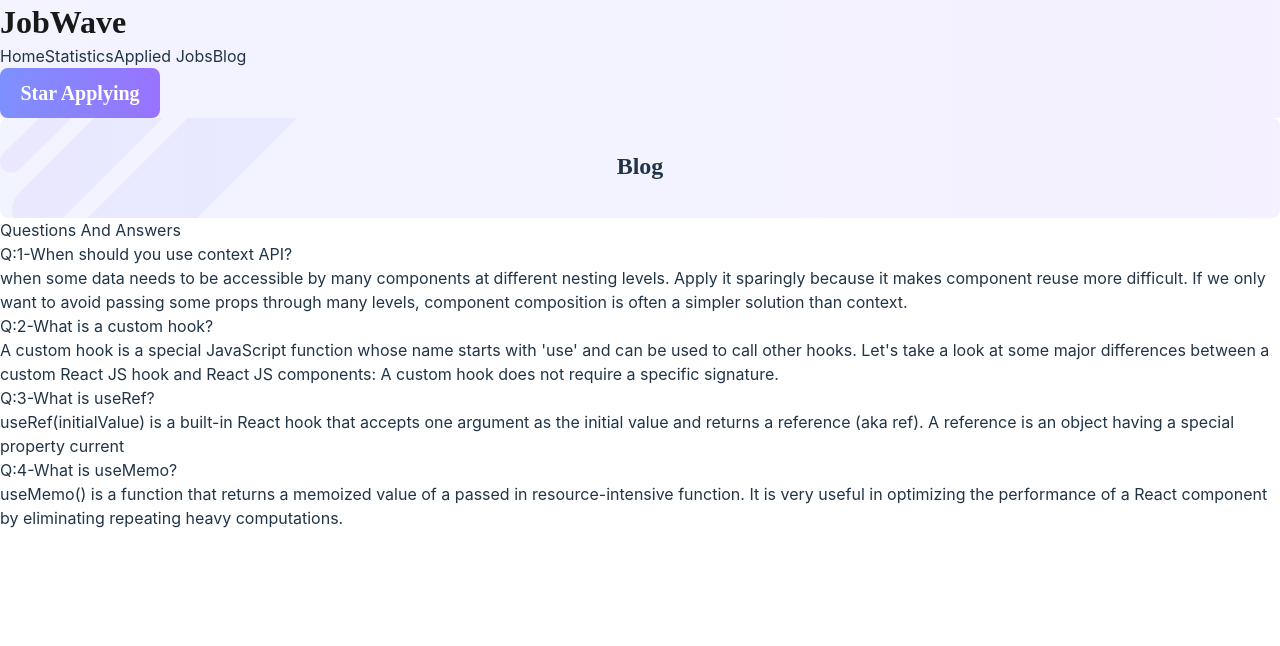
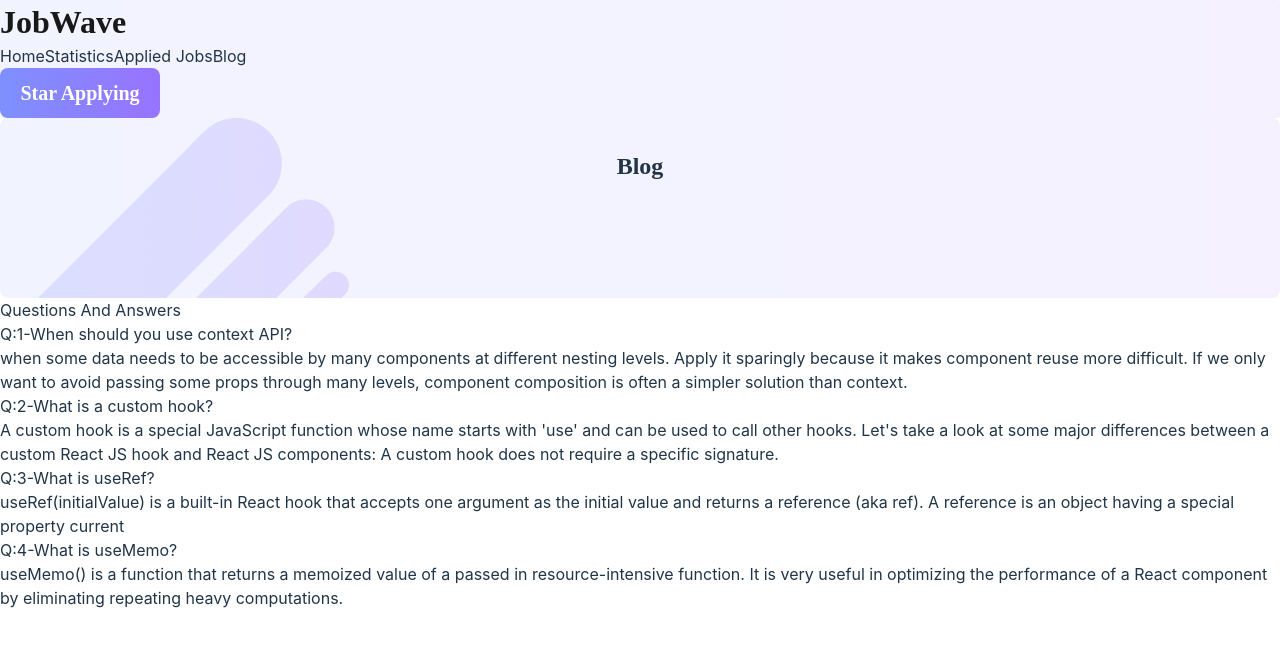
Before and after one commit to shahid1105/jobweb, a React (Vite) app: page /blog in a window 1280 px wide. Shown: the top 646 px of the page. Built offline with nearby package versions, Linux system fonts and the light colour scheme.

Commit message:
final submit

```diff
--- a/src/components/ApliedJob/Applied.css
+++ b/src/components/ApliedJob/Applied.css
@@ -4,14 +4,13 @@
   font-size: 24px;
   font-weight: 700;
   font-family: "Manrope";
-  height: 100px;
-
+  height: 180px;
   background-image: linear-gradient(
       90deg,
       rgba(126, 144, 254, 0.1) 0%,
       rgba(152, 115, 255, 0.1) 100%
     ),
-    url(../../../public/image/Vector-1.png);
+    url(../../../public/image/Vector.png);
   background-repeat: no-repeat;
   border-radius: 8px;
 }
--- a/src/components/AppliedJobCard/AppliedJobCard.css
+++ b/src/components/AppliedJobCard/AppliedJobCard.css
@@ -40,6 +40,9 @@
   align-items: center;
   justify-content: center;
 }
+.card-view-btn:hover {
+  background: linear-gradient(90deg, #4e65fa 0%, #713efb 100%);
+}
 .card-view-btn {
   font-family: "Manrope";
   font-style: normal;
--- a/src/components/Feature/Feature.css
+++ b/src/components/Feature/Feature.css
@@ -26,6 +26,9 @@
   padding: 5px 10px;
   border: 1px solid rgb(127, 127, 226);
   border-radius: 8px;
+}
+.btn-view:hover {
+  background: linear-gradient(90deg, #4e65fb 0%, #7545fa 100%);
 }
 .btn-view {
   font-family: "Manrope";
--- a/src/components/ViewDetails/ViewDetails.css
+++ b/src/components/ViewDetails/ViewDetails.css
@@ -30,6 +30,9 @@
   line-height: 27px;
   color: #6a6a6a;
 }
+.apply-btn:hover {
+  background: linear-gradient(90deg, #6175fc 0%, #865afd 100%);
+}
 .apply-btn {
   font-family: "Manrope";
   font-style: normal;
```
Also changed, not shown: public/image/Vector.png (added).
